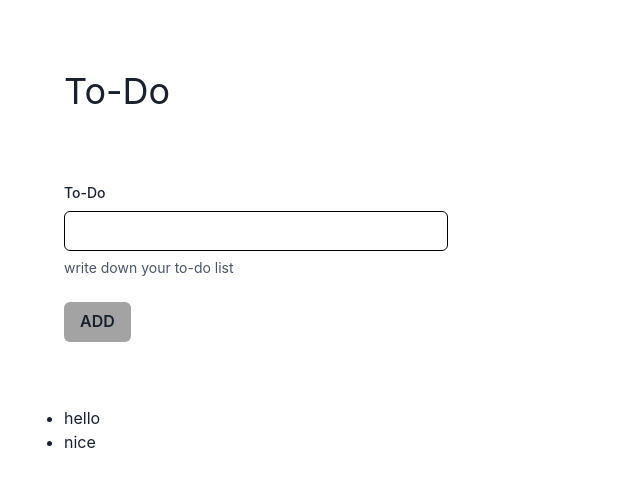
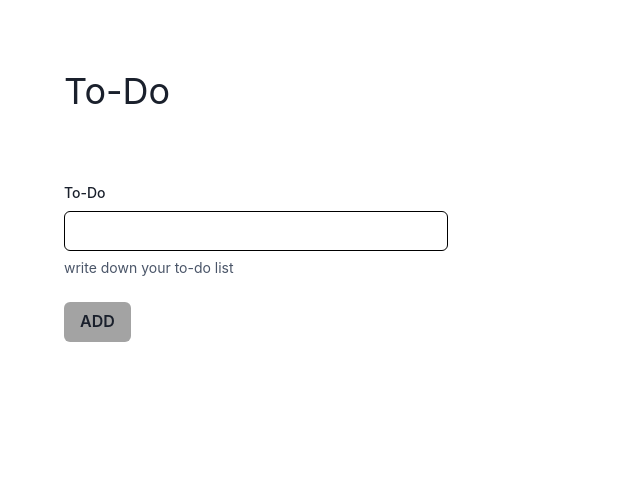
Before and after one commit to HyungsooLim/warmupboard_frontend, a Next.js app: page /todo in a window 1280 px wide. Shown: the top 486 px of the page, without its empty margins (0-640 px from the left). Built offline with nearby package versions, Linux system fonts and the light colour scheme.

Commit message:
onSubmit err solved
:)

```diff
--- a/components/Todo/index.tsx
+++ b/components/Todo/index.tsx
@@ -1,14 +1,11 @@
 import { Button, ListItem } from "@chakra-ui/react";
 import React from "react";
 
-const Todo = ({...props}) => {
-
-    console.log("=== Todo Component Mounted ===");
-    console.log("component props : ", props);
+const Todo = ({text, id}: any, props: any) => {
 
   return (
     <ListItem>
-      {props.text}
+      {text}
       {/* <Button mt={"2%"} backgroundColor={"blackAlpha.500"} type={"button"}>
         DELETE
       </Button> */}
--- a/pages/todo/index.tsx
+++ b/pages/todo/index.tsx
@@ -59,7 +59,7 @@ const TodoPage = ({ ...stores }: any, props: any) => {
       <Box>
         <UnorderedList id="list" m={"5%"}>
           {stores.todos.map((value: any, index: number) => {
-            return <Todo text={value} key={index} />;
+            return <Todo text={value.text} id={value.id} key={index} />;
           })}
         </UnorderedList>
       </Box>
--- a/stores/Counter.tsx
+++ b/stores/Counter.tsx
@@ -17,7 +17,7 @@ const deleteTodo = (id: number) => {
   };
 };
 
-const counterReducer = (state: any = ["hello", "nice"], action: any) => {
+const counterReducer = (state: any = [], action: any) => {
   switch (action.type) {
     case ADD:
       state = [{ text: action.text, id: Date.now() }, ...state];
```
